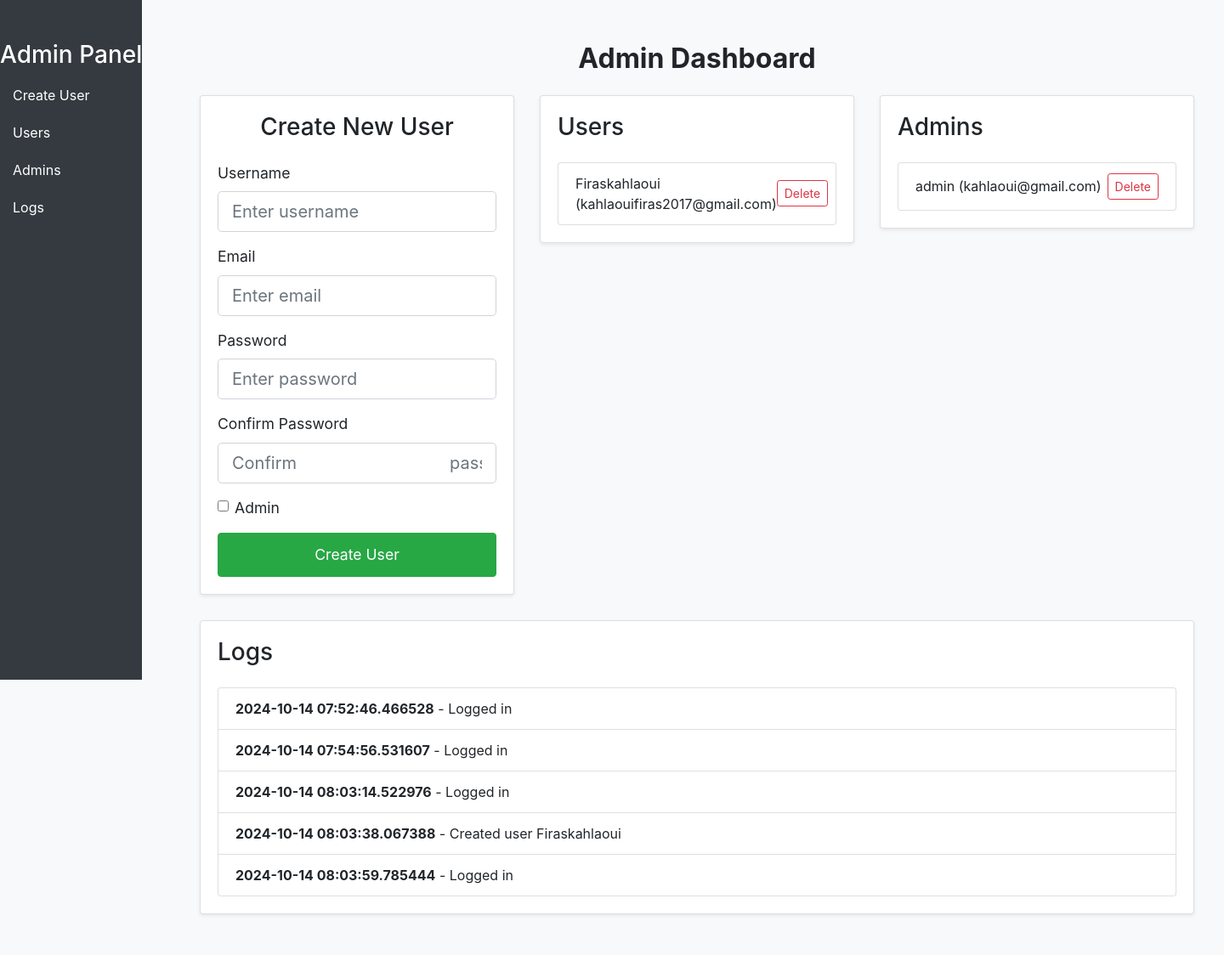
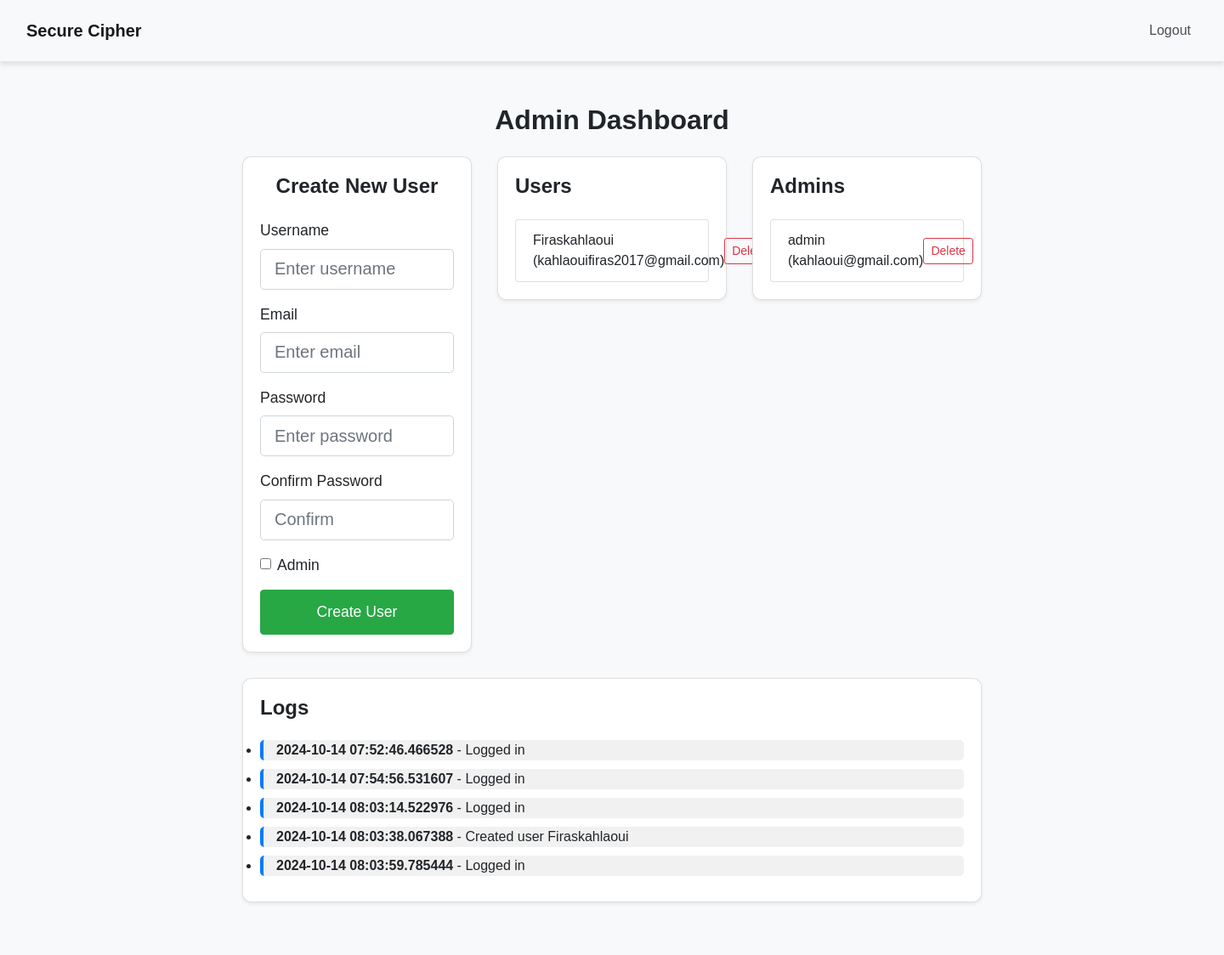
Before and after one commit to FirasKahlaoui/university-codes-and-tps, a Flask app: page /admin_dashboard in a window 1440 px wide. Shown: the whole page at 85% size. After the commit the page ends 1063 px from the top, so only its background shows below. Run offline with Flask 2, Linux system fonts and the light colour scheme; a user stored in the database is signed in; data comes from the database, SQL or seed files in the repository; some libraries are stand-ins or nearby versions.

Commit message:
Add the navbar

```diff
--- a/Security/advanced_secure_app/app/templates/admin_dashboard.html
+++ b/Security/advanced_secure_app/app/templates/admin_dashboard.html
@@ -9,10 +9,36 @@
     <style>
         body {
             background-color: #f8f9fa;
+            font-family: Arial, sans-serif;
+        }
+
+        nav {
+            box-shadow: 0 4px 6px rgba(0, 0, 0, 0.1);
+        }
+
+        .navbar-brand {
+            font-weight: bold;
+            color: #007bff;
+        }
+
+        .navbar-brand:hover {
+            color: #0056b3;
+        }
+
+        .navbar-light .navbar-nav .nav-link {
+            color: #495057;
+        }
+
+        .navbar-light .navbar-nav .nav-link:hover {
+            color: #007bff;
+        }
+
+        .navbar-nav {
+            margin-left: auto;
         }
 
         .container {
-            max-width: 1200px;
+            max-width: 900px;
             margin-top: 50px;
         }
 
@@ -23,53 +49,87 @@
 
         .card {
             margin-bottom: 30px;
+            border-radius: 10px;
+            box-shadow: 0 4px 8px rgba(0, 0, 0, 0.1);
         }
 
-        .sidebar {
-            height: 100vh;
-            position: fixed;
-            top: 0;
-            left: 0;
-            z-index: 100;
-            padding: 48px 0;
-            background-color: #343a40;
+        .card-title {
+            font-weight: bold;
+            font-size: 1.5rem;
         }
 
-        .sidebar a {
-            color: #ffffff;
-            text-decoration: none;
-            padding: 10px 15px;
-            display: block;
+        .btn-danger {
+            transition: background-color 0.3s, color 0.3s;
         }
 
-        .sidebar a:hover {
-            background-color: #495057;
+        .btn-danger:hover {
+            background-color: #c82333;
+            color: white;
         }
 
-        .main-content {
-            margin-left: 220px;
+        .log-item {
+            border-left: 4px solid #007bff;
+            padding-left: 15px;
+            margin-bottom: 10px;
+            background-color: #f1f1f1;
+            border-radius: 5px;
+        }
+
+        .log-timestamp {
+            font-weight: bold;
+        }
+
+        .no-data {
+            text-align: center;
+            font-style: italic;
         }
     </style>
 </head>
 
 <body>
 
-    <!-- Sidebar -->
-    <div class="sidebar">
-        <h3 class="text-center text-white">Admin Panel</h3>
-        <a href="#create-user">Create User</a>
-        <a href="#users-list">Users</a>
-        <a href="#admins-list">Admins</a>
-        <a href="#logs-list">Logs</a>
-    </div>
+    <!-- Navbar -->
+    <nav class="navbar navbar-expand-lg navbar-light bg-light py-3">
+        <div class="container-fluid">
+            <a class="navbar-brand" href="{{ url_for('index') }}">
+                <i class="fas fa-shield-alt"></i> Secure Cipher
+            </a>
+            <button class="navbar-toggler" type="button" data-bs-toggle="collapse" data-bs-target="#navbarNav"
+                aria-controls="navbarNav" aria-expanded="false" aria-label="Toggle navigation">
+                <span class="navbar-toggler-icon"></span>
+            </button>
+            <div class="collapse navbar-collapse" id="navbarNav">
+                <ul class="navbar-nav ms-auto">
+                    {% if current_user.is_authenticated %}
+                    <li class="nav-item">
+                        <a class="nav-link" href="{{ url_for('main.logout') }}">
+                            <i class="fas fa-sign-out-alt"></i> Logout
+                        </a>
+                    </li>
+                    {% else %}
+                    <li class="nav-item">
+                        <a class="nav-link active" href="{{ url_for('main.login') }}">
+                            <i class="fas fa-user-lock"></i> User Login
+                        </a>
+                    </li>
+                    <li class="nav-item">
+                        <a class="nav-link" href="{{ url_for('main.admin_login') }}">
+                            <i class="fas fa-user-shield"></i> Admin Login
+                        </a>
+                    </li>
+                    {% endif %}
+                </ul>
+            </div>
+        </div>
+    </nav>
 
-    <div class="container main-content">
+    <div class="container">
         <!-- Dashboard Header -->
         <h2 class="text-center mb-4">Admin Dashboard</h2>
 
         <div class="row">
             <!-- Create User Form -->
-            <div class="col-md-4" id="create-user">
+            <div class="col-md-4">
                 <div class="card shadow-sm">
                     <div class="card-body">
                         <h3 class="card-title text-center mb-4">Create New User</h3>
@@ -104,7 +164,7 @@
             </div>
 
             <!-- Users List -->
-            <div class="col-md-4" id="users-list">
+            <div class="col-md-4">
                 <div class="card shadow-sm">
                     <div class="card-body">
                         <h3 class="card-title mb-4">Users</h3>
@@ -117,7 +177,7 @@
                             </li>
                             {% endfor %}
                             {% else %}
-                            <li class="list-group-item">No users found.</li>
+                            <li class="list-group-item no-data">No users found.</li>
                             {% endif %}
                         </ul>
                     </div>
@@ -125,7 +185,7 @@
             </div>
 
             <!-- Admins List -->
-            <div class="col-md-4" id="admins-list">
+            <div class="col-md-4">
                 <div class="card shadow-sm">
                     <div class="card-body">
                         <h3 class="card-title mb-4">Admins</h3>
@@ -138,7 +198,7 @@
                             </li>
                             {% endfor %}
                             {% else %}
-                            <li class="list-group-item">No admins found.</li>
+                            <li class="list-group-item no-data">No admins found.</li>
                             {% endif %}
                         </ul>
                     </div>
@@ -147,18 +207,18 @@
         </div>
 
         <!-- Logs List -->
-        <div class="card shadow-sm mb-5" id="logs-list">
+        <div class="card shadow-sm mb-5">
             <div class="card-body">
                 <h3 class="card-title mb-4">Logs</h3>
                 <ul class="list-group">
                     {% if logs %}
-                    {% for log in logs[:5] %} <!-- Only display the first 5 logs -->
-                    <li class="list-group-item">
-                        <span><strong>{{ log.timestamp }}</strong> - {{ log.action }}</span>
+                    {% for log in logs[:5] %} <!-- Show only the first 5 logs -->
+                    <li class="log-item">
+                        <span class="log-timestamp">{{ log.timestamp }}</span> - {{ log.action }}
                     </li>
                     {% endfor %}
                     {% else %}
-                    <li class="list-group-item">No logs available.</li>
+                    <li class="list-group-item no-data">No logs available.</li>
                     {% endif %}
                 </ul>
             </div>
```
